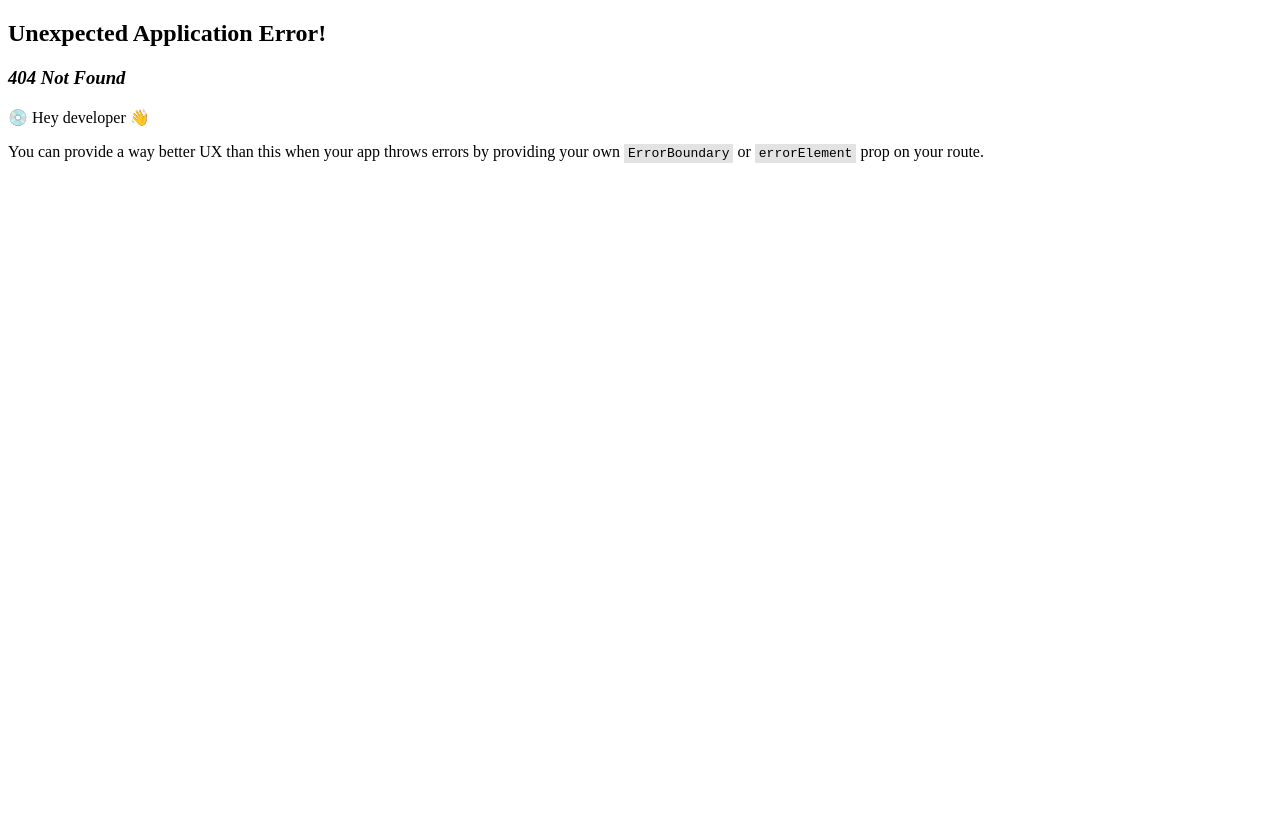
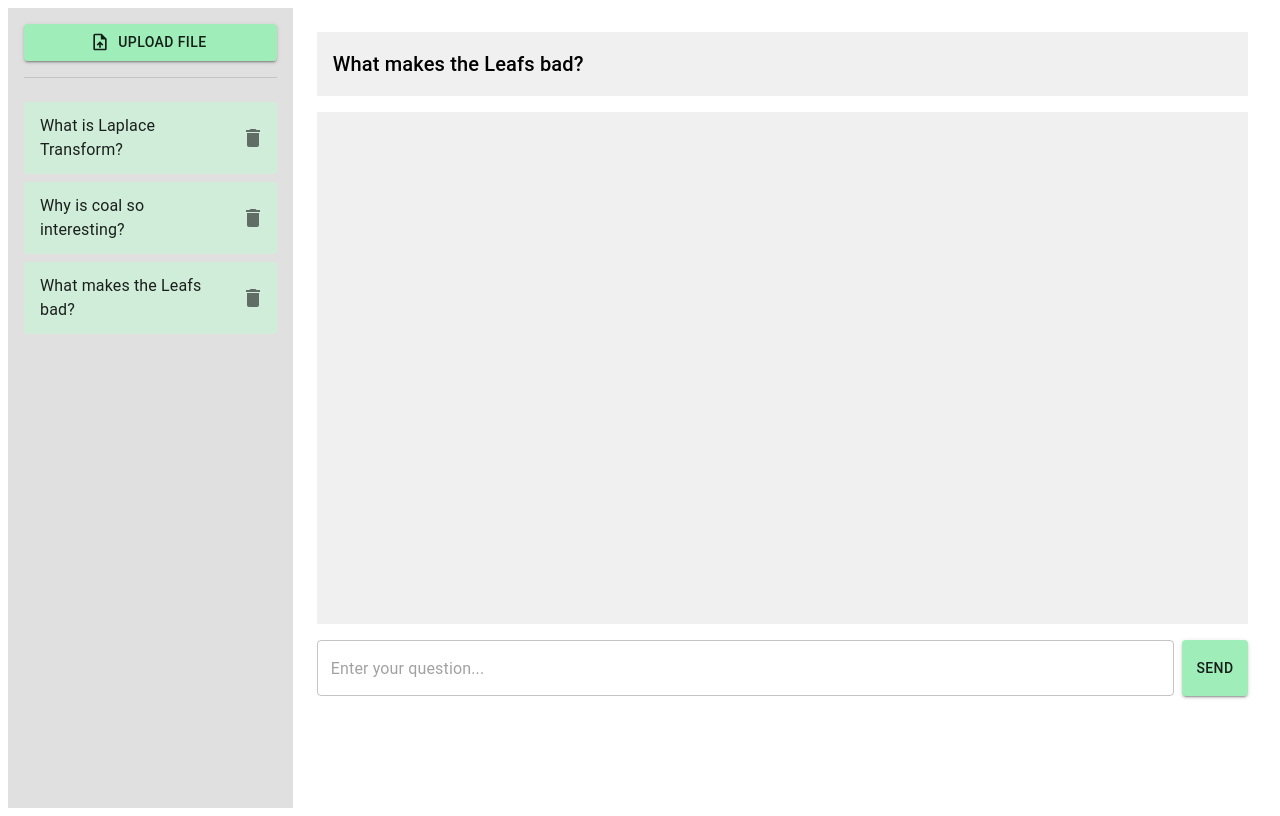
Before and after one commit to SE-Exort/InfoGrep-Frontend, a React (Create React App) app: page /chat in a window 1280 px wide. Before the commit this address had no page. Built offline with nearby package versions, Linux system fonts and the light colour scheme.

Commit message:
Login session and template for chatroom components

```diff
--- /dev/null
+++ b/src/components/chatroom.tsx
@@ -0,0 +1,24 @@
+import React, { useState } from 'react';
+
+// Left side of the screen
+const Chatroom = () => {
+  const [count, setCount] = useState(0);
+
+  // Handler functions here
+  const incrementCount = () => {
+    setCount(count + 1);
+  };
+
+  // Component render
+  // need Settings component
+  //
+  return (
+    <div>
+      <h1>Hello, World!</h1>
+      <p>Count: {count}</p>
+      <button onClick={incrementCount}>Increment</button>
+    </div>
+  );
+};
+
+export default Chatroom;
--- /dev/null
+++ b/src/components/chatroomManager.tsx
@@ -0,0 +1,23 @@
+import React, { useState } from 'react';
+
+const ChatroomManager = () => {
+  const [count, setCount] = useState(0);
+
+  // Handler functions here
+  const incrementCount = () => {
+    setCount(count + 1);
+  };
+
+  // Component render
+  // need Settings component
+  //
+  return (
+    <div>
+      <h1>Hello, World!</h1>
+      <p>Count: {count}</p>
+      <button onClick={incrementCount}>Increment</button>
+    </div>
+  );
+};
+
+export default ChatroomManager;
--- a/src/index.tsx
+++ b/src/index.tsx
@@ -3,6 +3,7 @@ import ReactDOM from "react-dom/client";
 import reportWebVitals from "./reportWebVitals";
 import { RouterProvider, createBrowserRouter } from "react-router-dom";
 import Login from "./pages/login";
+import Chat from "./pages/chat";
 import { StyledEngineProvider } from "@mui/material/styles";
 
 const root = ReactDOM.createRoot(document.getElementById("root")!);
@@ -11,6 +12,10 @@ const router = createBrowserRouter([
   {
     path: "/",
     element: <Login />,
+  },
+  {
+    path: "/chat",
+    element: <Chat />,
   },
 ]);
 
--- /dev/null
+++ b/src/pages/chat.tsx
@@ -0,0 +1,122 @@
+import React, { useState, useEffect } from 'react';
+import { Box, Button, TextField, Typography, List, ListItem, ListItemText, IconButton, Divider } from '@mui/material';
+import { Delete, UploadFile } from '@mui/icons-material';
+import { useNavigate, useLocation } from 'react-router-dom';
+import { createTheme, ThemeProvider } from '@mui/material/styles';
+import ChatroomManager from '../components/chatroomManager';
+import Chatroom from '../components/chatroom';
+
+const theme = createTheme({
+  palette: {
+    primary: {
+      main: '#9feeba',
+    },
+    secondary: {
+      main: '#cfedd9',
+    },
+    // Add more colors as needed
+  },
+});
+
+function Chat() {
+  const navigate = useNavigate();
+  const location = useLocation();
+  const [session, setSession] = useState<string>('');
+  const [messages, setMessages] = useState<string[]>([]);
+  const [currentMessage, setCurrentMessage] = useState('');
+  const [questions, setQuestions] = useState<string[]>([
+    'What is Laplace Transform?',
+    'Why is coal so interesting?',
+    'What makes the Leafs bad?',
+  ]);
+
+  useEffect(() => {
+    setSession(location.state ? location.state.session : null);
+  }, [location]);
+
+  const sendMessage = () => {
+    if (!currentMessage.trim()) return; // Prevent sending empty messages
+    setMessages([...messages, currentMessage]);
+    setCurrentMessage(''); // Clear input field after sending
+  };
+
+  const handleInputChange = (event: React.ChangeEvent<HTMLInputElement>) => {
+    setCurrentMessage(event.target.value);
+  };
+
+  const deleteQuestion = (index: number) => {
+    setQuestions(questions.filter((_, i) => i !== index));
+  };
+
+  const handleFileUpload = () => {
+    // Handle file upload logic here
+    console.log('File uploaded');
+  };
+
+  return (
+    <ThemeProvider theme={theme}>
+      <Box display="flex" justifyContent="space-between" alignItems="center">
+        {/* <ChatroomManager/>
+        <Chatroom/>
+
+        Move all into components for managing*/}
+      </Box>
+      <Box display="flex" height="100vh">
+        <Box width="20%" bgcolor="#e0e0e0" p={2} display="flex" flexDirection="column" gap={2}>
+          <Button
+            variant="contained"
+            startIcon={<UploadFile />}
+            onClick={handleFileUpload}
+          >
+            Upload File
+          </Button>
+          <Divider />
+          <List>
+            {questions.map((question, index) => (
+              <Box key={index} sx={{ bgcolor: 'secondary.main', borderRadius: '4px', mb: 1 }}>
+                <ListItem secondaryAction={
+                  <IconButton edge="end" aria-label="delete" onClick={() => deleteQuestion(index)}>
+                    <Delete />
+                  </IconButton>
+                }>
+                  <ListItemText primary={question} sx={{ color: 'primary.contrastText' }} />
+                </ListItem>
+              </Box>
+            ))}
+          </List>
+        </Box>
+        <Box display="flex" flexDirection="column" flexGrow={1} p={3}>
+          <Box bgcolor="#f0f0f0" p={2} mb={2}>
+            <Typography variant="h6">What makes the Leafs bad?</Typography>
+          </Box>
+          <Box flexGrow={1} overflow="auto" maxHeight="60vh" bgcolor="#f0f0f0" p={2}>
+            {messages.map((message, index) => (
+              <Typography key={index} gutterBottom>
+                {message}
+              </Typography>
+            ))}
+          </Box>
+          <Box display="flex" gap={1} mt={2}>
+            <TextField
+              fullWidth
+              variant="outlined"
+              placeholder="Enter your question..."
+              value={currentMessage}
+              onChange={handleInputChange}
+              onKeyPress={(event) => {
+                if (event.key === 'Enter') {
+                  sendMessage();
+                }
+              }}
+            />
+            <Button variant="contained" color="primary" onClick={sendMessage}>
+              Send
+            </Button>
+          </Box>
+        </Box>
+      </Box>
+    </ThemeProvider>
+  );
+}
+
+export default Chat;
--- a/src/pages/login.tsx
+++ b/src/pages/login.tsx
@@ -1,45 +1,46 @@
 import { Box, Button, Paper, TextField, Typography } from "@mui/material";
-import { useState, useEffect, useMemo } from "react";
+import React, { useState, useEffect, useMemo } from "react";
 import { loadSlim } from "@tsparticles/slim"; // if you are going to use `loadSlim`, install the "@tsparticles/slim" package too.
 import Particles, { initParticlesEngine } from "@tsparticles/react";
 import logo from "../logo.png";
-
-const LoginForm = () => {
-  return (
-    <Paper
-      style={{
-        display: "flex",
-        flexDirection: "column",
-        gap: 20,
-        padding: 50,
-        zIndex: 99,
-      }}
-    >
-      <Typography variant="h4" fontWeight="bold" marginBottom={5}>
-        Welcome to InfoGrep
-      </Typography>
-      <TextField
-        label="Email"
-        variant="filled"
-        placeholder="Enter username here.."
-      />
-      <TextField
-        label="Password"
-        type="password"
-        variant="filled"
-        placeholder="Enter password here.."
-      />
-
-      <Box display="flex" gap={3} marginTop={5} justifyContent="space-around">
-        <Button variant="contained" color='primary'>Login</Button>
-        <Button variant="contained" color='secondary'>Sign up</Button>
-      </Box>
-    </Paper>
-  );
-};
+import { useNavigate } from 'react-router-dom';
 
 function Login() {
   const [init, setInit] = useState(false);
+  const [username, setUsername] = useState('');
+  const [password, setPassword] = useState('');
+  const [session, setSession] = useState(''); // encrypt later
+
+  const handleSignIn = async (type: string, e: React.MouseEvent<HTMLButtonElement>) => {
+    e.preventDefault(); // Prevent form from submitting normally
+
+    try {
+      console.log(JSON.stringify({ username, password }));
+      const response = await fetch(`http://localhost:4000/${type}`, {
+        method: 'POST',
+        headers: {
+          'Content-Type': 'application/json',
+        },
+        body: JSON.stringify({ username, password }),
+      });
+
+      if (!response.ok) {
+        throw new Error('Request failed');
+      }
+
+      const data = await response.json();
+
+      if (data.error) {
+        throw new Error(data.status);
+      }
+      setSession(data.data); // may need to change
+      // Handle success (e.g., store the token, redirect the user)
+      console.log('Login successful:', data.data);
+    } catch (error) {
+      // Handle error (e.g., show error message)
+      console.error('Login error:', error);
+    }
+  };
 
   // this should be run only once per application lifetime
   useEffect(() => {
@@ -567,6 +568,28 @@ function Login() {
     }),
     []
   );
+
+  const navigate = useNavigate();
+
+  useEffect(() => {
+    if (session != ''){
+      goToChat();
+    }
+  }, [session]);
+
+  const goToChat = () => {
+    navigate('/chat', { state: { session } }); // Use the path you defined in your Routes
+    // pass session to chat
+  };
+
+  const handleUsernameChange = (event: React.ChangeEvent<HTMLInputElement>) => {
+    setUsername(event.target.value);
+  };
+
+  const handlePasswordChange = (event: React.ChangeEvent<HTMLInputElement>) => {
+    setPassword(event.target.value);
+  };
+
   return (
     <>
       <img
@@ -574,6 +597,9 @@ function Login() {
         style={{ position: "absolute", width: "250px", zIndex: 10, left: '20%', top: 200 }}
         alt="Logo of InfoGrep"
       ></img>
+      <Box display="flex" gap={3} marginTop={5} justifyContent="space-around">
+        <Button variant="contained" color='primary' onClick={goToChat}>Go to Chat</Button>
+      </Box>
       <Box
         display="flex"
         justifyContent="center"
@@ -581,7 +607,39 @@ function Login() {
         height="100vh"
       >
         {init && <Particles id="tsparticles" options={options as any} />}
-        <LoginForm />
+        <Paper
+        style={{
+          display: "flex",
+          flexDirection: "column",
+          gap: 20,
+          padding: 50,
+          zIndex: 99,
+        }}
+      >
+        <Typography variant="h4" fontWeight="bold" marginBottom={5}>
+          Welcome to InfoGrep
+        </Typography>
+        <TextField
+          label="Email"
+          variant="filled"
+          placeholder="Enter username here.."
+          value={username}
+          onChange={handleUsernameChange}
+        />
+        <TextField
+          label="Password"
+          type="password"
+          variant="filled"
+          placeholder="Enter password here.."
+          value={password}
+          onChange={handlePasswordChange}
+        />
+
+        <Box display="flex" gap={3} marginTop={5} justifyContent="space-around">
+          <Button variant="contained" color='primary' onClick={(e) => handleSignIn("login", e)}>Login</Button>
+          <Button variant="contained" color='secondary' onClick={(e) => handleSignIn("register", e)}>Sign up</Button>
+        </Box>
+      </Paper>
       </Box>
     </>
   );
```
Also changed, not shown: package.json (+7 -2 lines), src/components/fileManager.tsx (added, +25 -0 lines), src/components/message.tsx (added, +23 -0 lines), src/components/messageHistory.tsx (added, +23 -0 lines), src/components/panelController.tsx (added, +23 -0 lines), src/components/settingsBar.tsx (added, +23 -0 lines), 1 other file (tests, documents, lock files or other folders).
